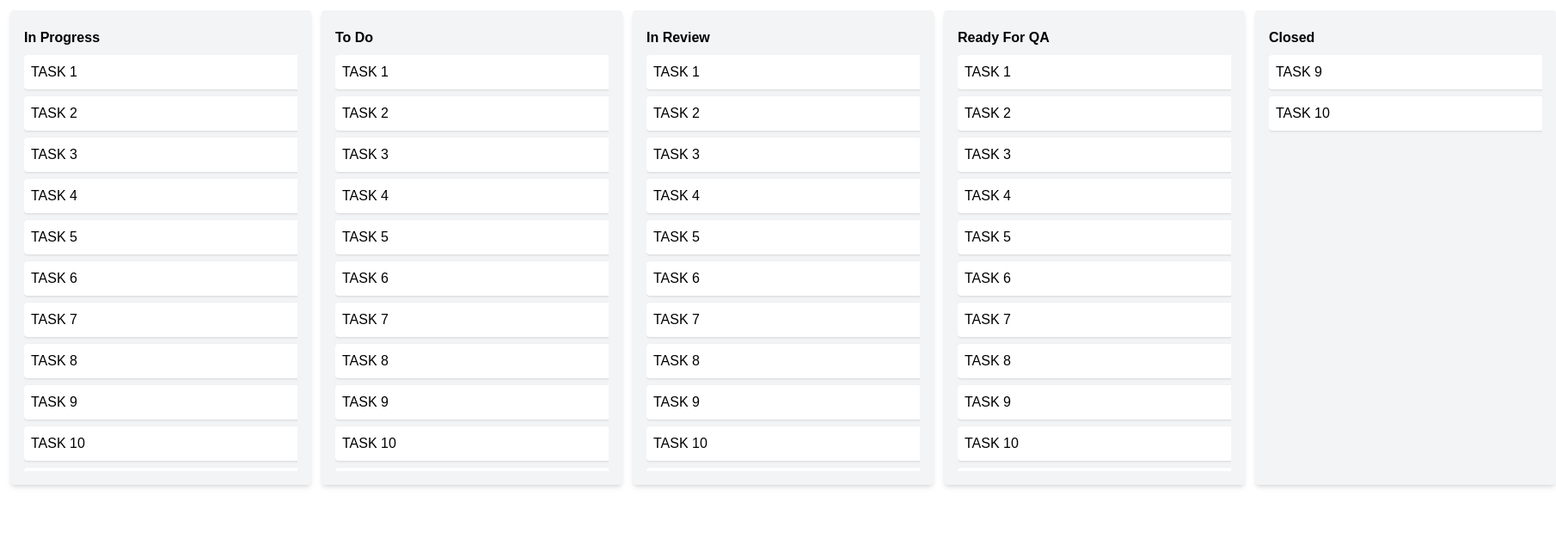
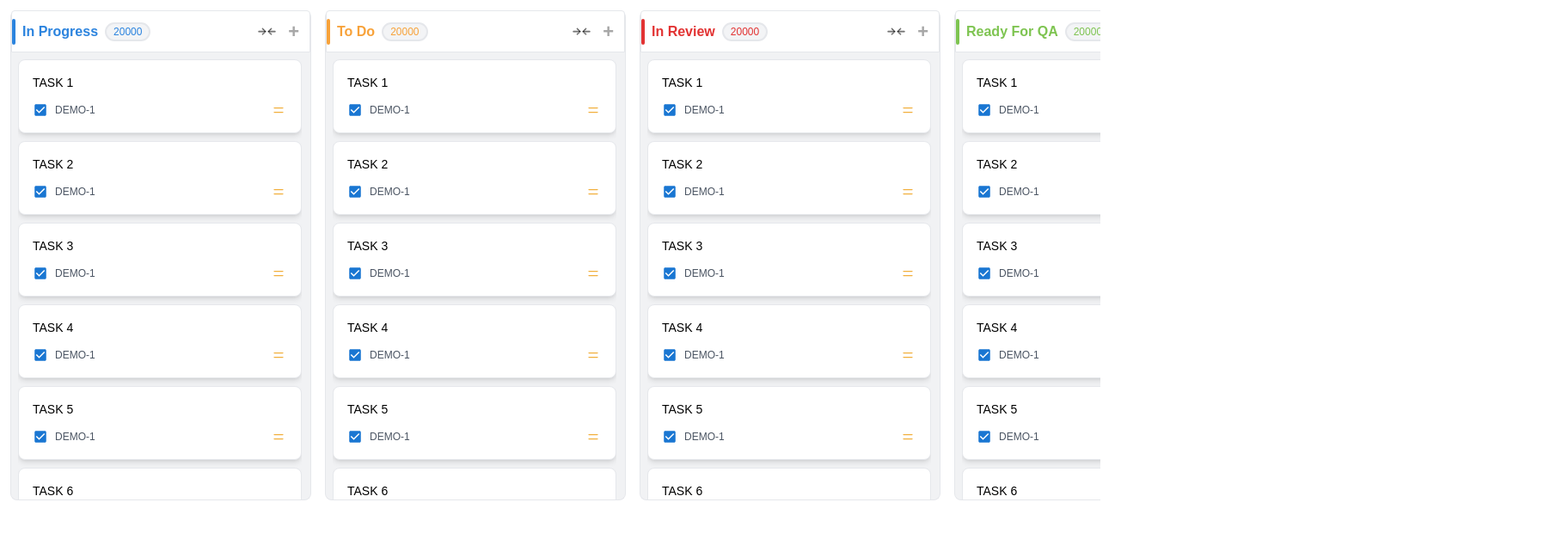
Before and after one commit to Ayush1323/DragDrop, a React (Vite) app: page /Board/1 in a window 1280 px wide. Shown: the top 620 px of the page at 86% size, 1810 px wide, since content can reach past the window. Built offline with nearby package versions, Linux system fonts and the light colour scheme.

Commit message:
the updated code

```diff
--- a/src/App.jsx
+++ b/src/App.jsx
@@ -26,8 +26,8 @@ function App() {
           <Routes location={location}>
             <Route path="/" element={<Projects />} />
             <Route path='/CurrentProject/:name/:id' element={<DragDrop />} />
-            {/* <Route path='/Board/:id' element={<Board />} /> */}
-            <Route path='/Board/:id' element={<NewDrag />} />
+            <Route path='/Board/:id' element={<Board />} />
+            {/* <Route path='/Board/:id' element={<NewDrag />} /> */}
 
 
           </Routes>
--- a/src/pages/Board.jsx
+++ b/src/pages/Board.jsx
@@ -127,7 +127,7 @@ const Board = () => {
 
   return (
     <div
-      className={`p-3 flex  scrollable-no-scrollbar  ${
+      className={`p-3 flex overflow-scroll scrollable-no-scrollbar  ${
         currentTheme === "dark" ? "bg-[#0C192A] text-white" : "bg-white"
       }`}
     >
--- a/src/pages/DragDrop.jsx
+++ b/src/pages/DragDrop.jsx
@@ -19,7 +19,7 @@ function DragDrop() {
     // Add message listener for iframe communication
     const handleMessage = (event) => {
       // Verify the origin for security
-      if (event.origin !== "http://localhost:5175") return;
+      if (event.origin !== "http://localhost:5173") return;
 
       if (event.data.type === "resize") {
         setIframeHeight(`${event.data.height}px`);
@@ -73,7 +73,7 @@ function DragDrop() {
           <div className="pr-4 pt-2 flex-1 overflow-hidden">
             <div className="h-full relative">
               <iframe
-                src={`http://localhost:5175/Board/${selectedProject.id}?theme=${theme}`}
+                src={`http://localhost:5173/Board/${selectedProject.id}?theme=${theme}`}
                 className={`rounded-3xl shadow-lg w-full ${
                   theme === 'dark'
                     ? "bg-[#060606] border-gray-500"
--- a/src/pages/NewDrag.jsx
+++ b/src/pages/NewDrag.jsx
@@ -200,37 +200,12 @@ function StoreList({ name, items, id }) {
 
 
   return (
-    <Droppable
-    droppableId={id}
-    mode="virtual"
-    renderClone={(provided, snapshot, rubric) => {
-      const item = items[rubric.source.index];
-      return (
-        <div
-            {...provided.dragHandleProps}
-            {...provided.draggableProps}
-            ref={provided.innerRef}
-            className="bg-white p-2 mb-2 rounded shadow flex items-center justify-between w-[350px]"
-          >
-            <span>{item.name}</span>
-            <Checkbox
-              sx={{
-                padding: 0,
-                "& .MuiSvgIcon-root": {
-                  fontSize: 18,
-                },
-              }}
-              defaultChecked
-            />
-          </div>
-      );
-    }}
-  >
+    <Droppable droppableId={id}>
       {(provided) => (
         <div
           {...provided.droppableProps}
           ref={provided.innerRef}
-          className="h-[520px] overflow-auto scrollable-no-scrollbar  "
+          className="h-[520px] overflow-auto"
         >
           {isEditing ? (
             <div className="relative ">
@@ -280,7 +255,7 @@ function StoreList({ name, items, id }) {
             </div>
           ) : (
             <h3
-              className={`flex justi items-center font-semibold capitalize text-[16px] my-1  whitespace-nowrap ${
+              className={`flex  items-center font-semibold capitalize text-[16px] my-1  whitespace-nowrap ${
                 id === "d9c3f4e8-ec62-4631-a0a0-3742c1e83967"
                   ? ""
                   : "cursor-pointer"
@@ -294,16 +269,32 @@ function StoreList({ name, items, id }) {
               {currentName}
             </h3>
           )}
-           <List
-            height={520} // Adjust the height as needed
-            itemCount={items.length}
-            itemSize={50} // Adjust the height of each item as needed
-            width={"100%"}
-            className="mt-2 overflow-auto"
-          >
-            {Row}
-          </List>
+          <div className="mt-2">
+            {items.map((item, index) => (
+              <Draggable draggableId={item.id} index={index} key={item.id}>
+                {(provided) => (
+                  <div
+                    {...provided.dragHandleProps}
+                    {...provided.draggableProps}
+                    ref={provided.innerRef}
+                    className="bg-white p-2 mb-2 rounded shadow flex items-center justify-between w-[350px]"
+                  >
+                    <span>{item.name}</span>
+                    <Checkbox
+                      sx={{
+                        padding: 0,
+                        "& .MuiSvgIcon-root": {
+                          fontSize: 18,
+                        },
+                      }}
+                      defaultChecked
+                    />
+                  </div>
+                )}
+              </Draggable>
+            ))}
             {provided.placeholder}
+          </div>
         </div>
       )}
     </Droppable>
```
